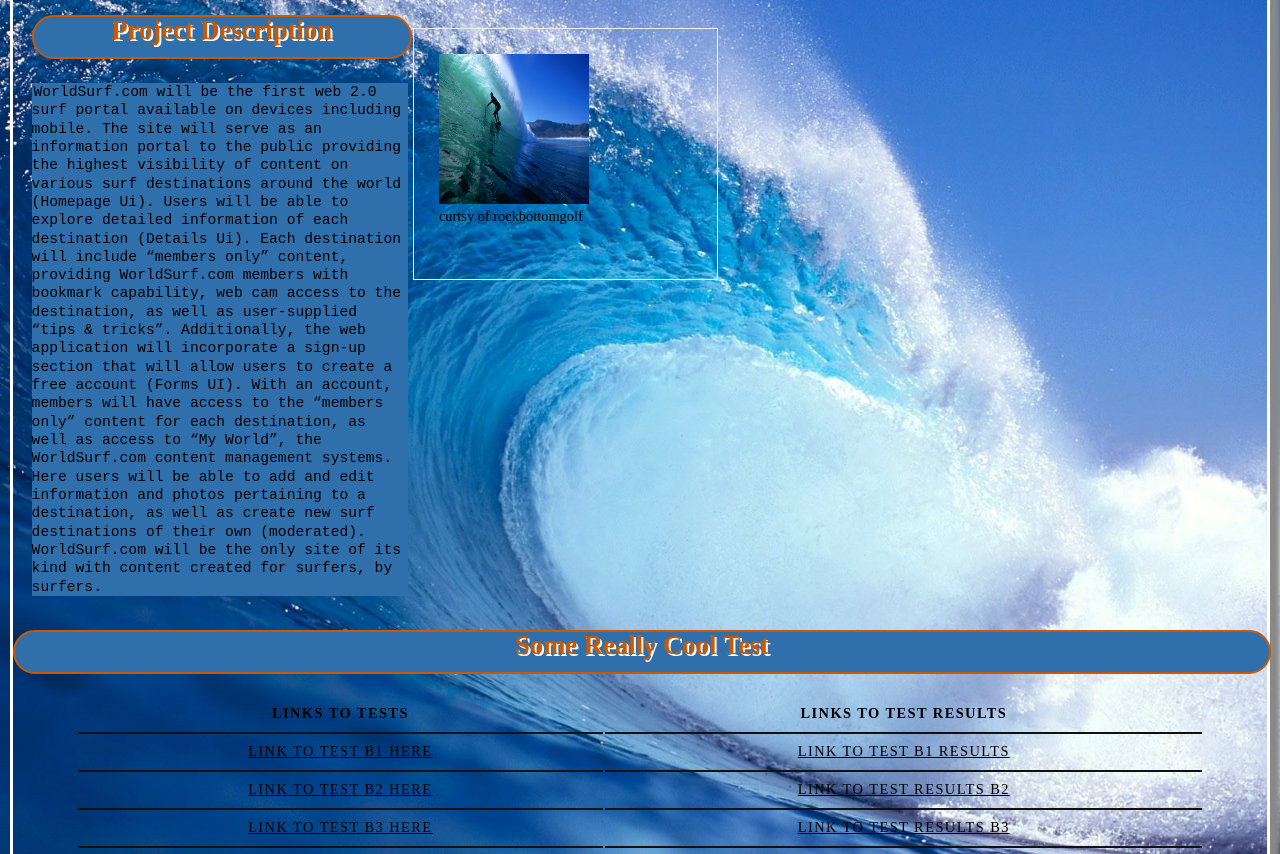
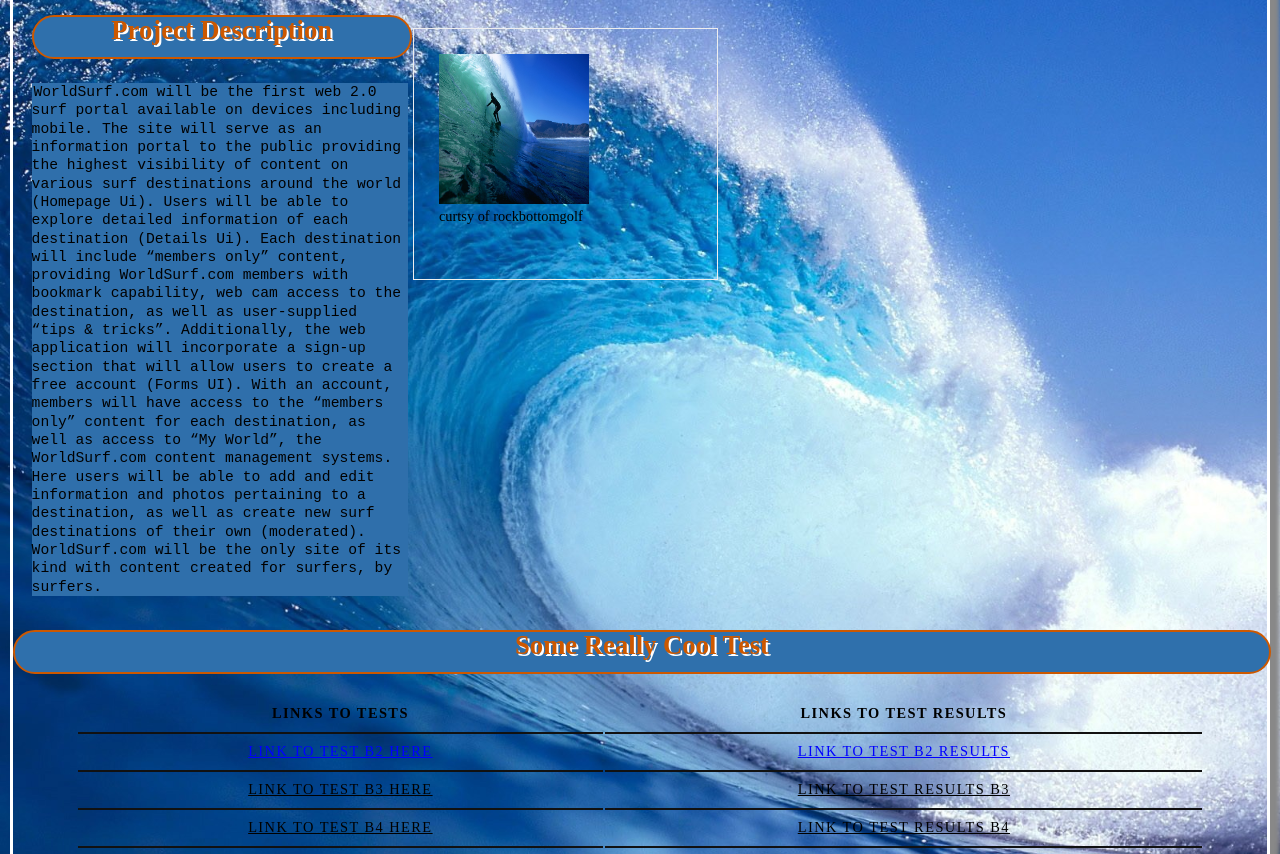
Before and after one commit to Bigdsweetz/WIU, a plain HTML site: page Week 1/Sweeting-Douglas-Thursday/index.html in a window 1280 px wide. Shown: the part 96-950 px from the top of the page. Drawn offline with Linux system fonts and the light colour scheme; a web font is replaced by a local one.

Commit message:
Update index.html
updated for class

```diff
--- a/Week 1/Sweeting-Douglas-Thursday/index.html
+++ b/Week 1/Sweeting-Douglas-Thursday/index.html
@@ -53,12 +53,8 @@
 
     <tbody>
           <tr class="odd">
-             <td><a href="">Link to test B1 here</a></td>
-             <td><a href="">Link to test B1 results</a></td>
-          </tr>
-          <tr>
-             <td><a href="">Link to test B2 here</a></td>
-             <td><a href="">Link to test results B2</a></td>
+             <td><a href="https://usabilityhub.com/do/207d8bf3ff0e/39d5">Link to test B2 here</a></td>
+             <td><a href="https://usabilityhub.com/tests/207d8bf3ff0e/results/76e4baafa1d1">Link to test B2 results</a></td>
           </tr>
           <tr class="odd">
              <td><a href="">Link to test B3 here</a></td>
```
